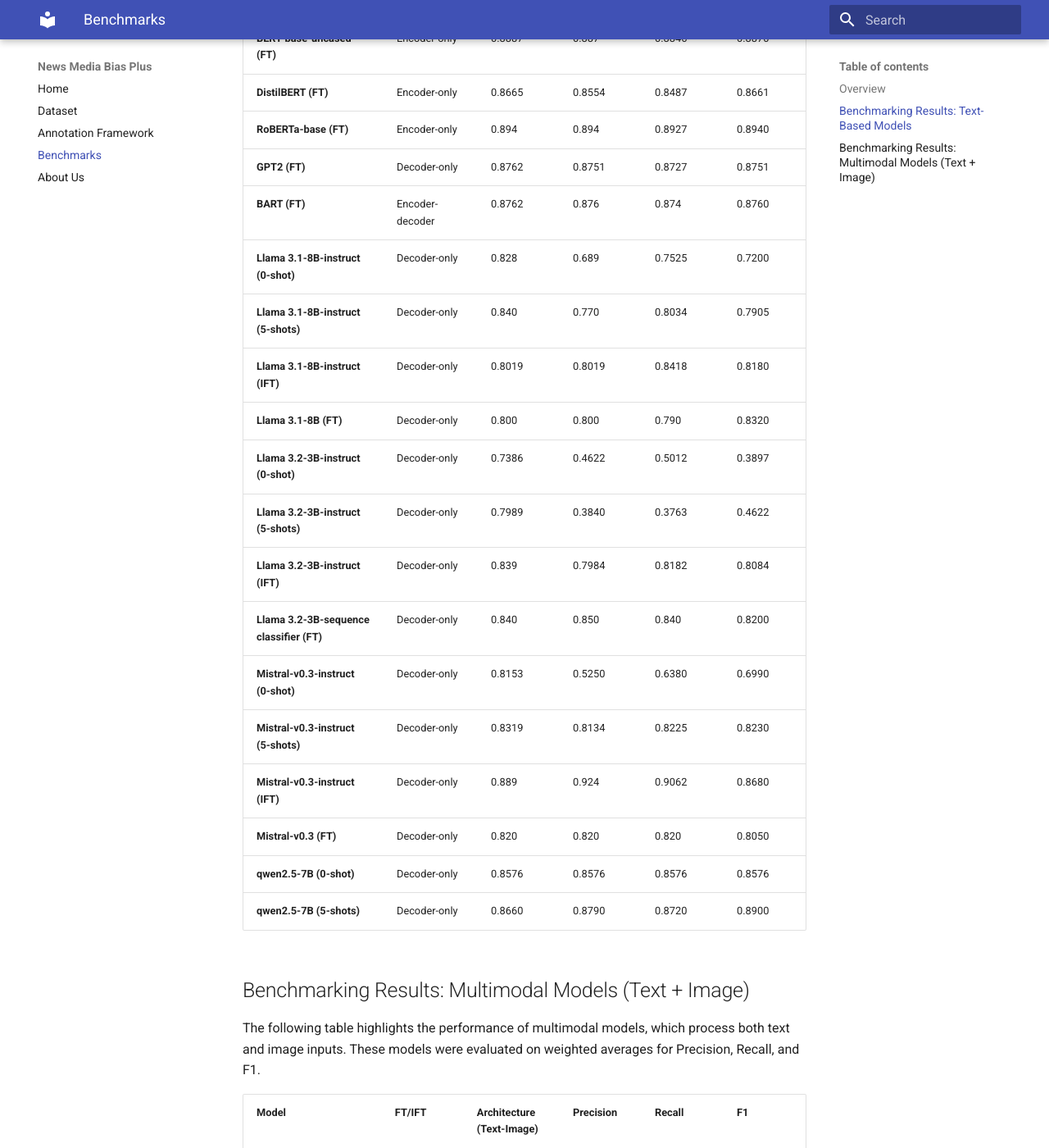
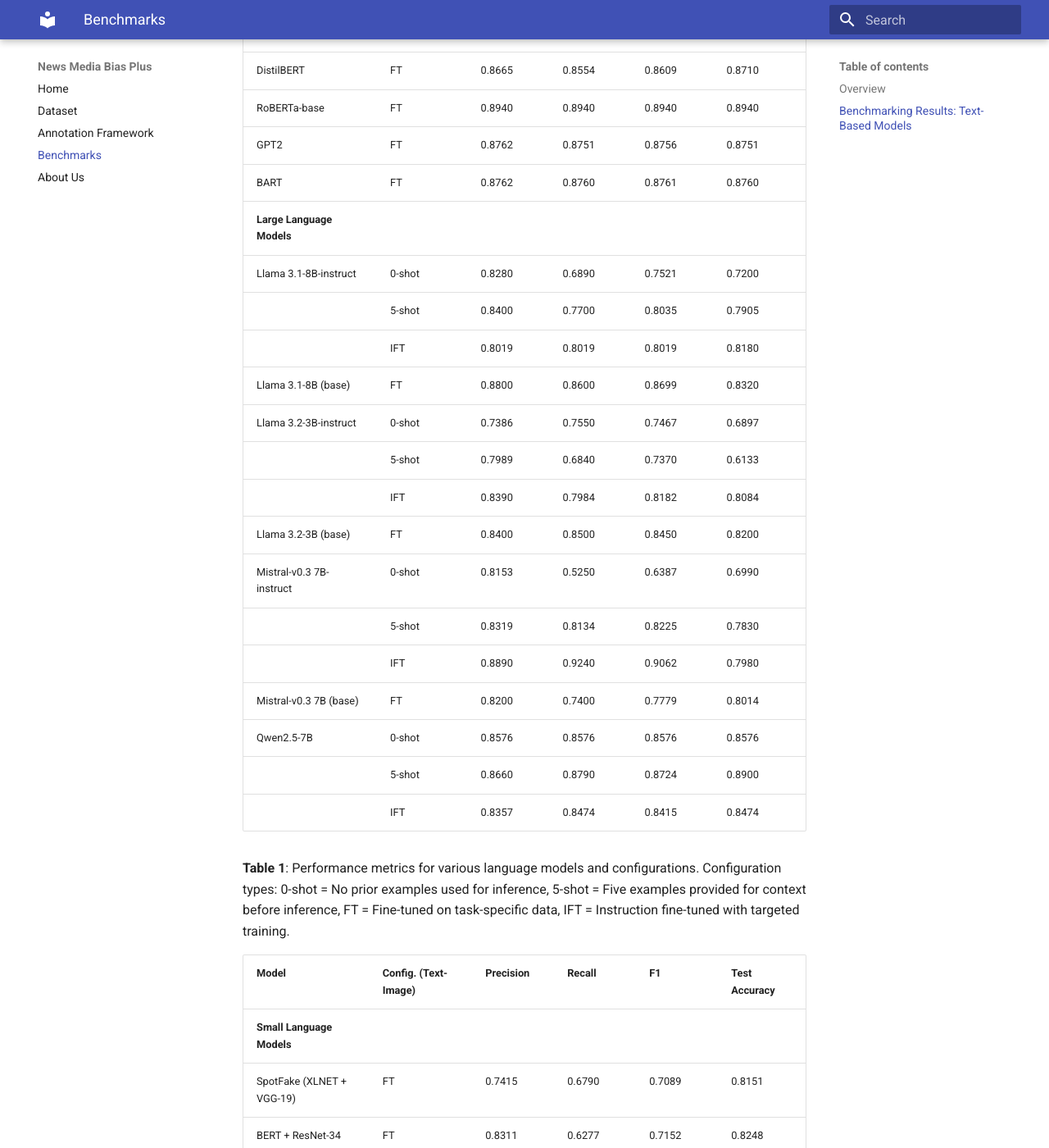
Before and after one commit to VectorInstitute/Newsmediabias-plus, an MkDocs documentation site: the page built from docs/Benchmark.md, in a window 1280 px wide and 1400 px high, scrolled down 615 px. Shown: the whole window at 82% size. Built offline with MkDocs 1.6.1 and Material for MkDocs 9.7.7, drawn with Linux system fonts in a browser that asks for light colours; some of the changed text lies outside the part shown.

Commit message:
Add/update MkDocs documentation

```diff
--- a/docs/Benchmark.md
+++ b/docs/Benchmark.md
@@ -6,50 +6,50 @@
 
 ## Benchmarking Results: Text-Based Models
 
-The following table summarizes the performance of state-of-the-art text-based models. "FT" stands for Fine Tuning, "IFT" for Instruction Fine Tuning, and models have been evaluated across different metrics such as Precision, Recall, F1-Score, and Accuracy.
+| Model | Configuration | Precision | Recall | F1 | Test Accuracy |
+|--------|---------------|-----------|--------|----|---------------|
+| **Small Language Models** |  |  |  |  |  |
+| BERT-base-uncased | FT | 0.8887 | 0.8870 | 0.8878 | 0.8870 |
+| DistilBERT | FT | 0.8665 | 0.8554 | 0.8609 | 0.8710 |
+| RoBERTa-base | FT | 0.8940 | 0.8940 | 0.8940 | 0.8940 |
+| GPT2 | FT | 0.8762 | 0.8751 | 0.8756 | 0.8751 |
+| BART | FT | 0.8762 | 0.8760 | 0.8761 | 0.8760 |
+| **Large Language Models** |  |  |  |  |  |
+| Llama 3.1-8B-instruct | 0-shot | 0.8280 | 0.6890 | 0.7521 | 0.7200 |
+|  | 5-shot | 0.8400 | 0.7700 | 0.8035 | 0.7905 |
+|  | IFT | 0.8019 | 0.8019 | 0.8019 | 0.8180 |
+| Llama 3.1-8B (base) | FT | 0.8800 | 0.8600 | 0.8699 | 0.8320 |
+| Llama 3.2-3B-instruct | 0-shot | 0.7386 | 0.7550 | 0.7467 | 0.6897 |
+|  | 5-shot | 0.7989 | 0.6840 | 0.7370 | 0.6133 |
+|  | IFT | 0.8390 | 0.7984 | 0.8182 | 0.8084 |
+| Llama 3.2-3B (base) | FT | 0.8400 | 0.8500 | 0.8450 | 0.8200 |
+| Mistral-v0.3 7B-instruct | 0-shot | 0.8153 | 0.5250 | 0.6387 | 0.6990 |
+|  | 5-shot | 0.8319 | 0.8134 | 0.8225 | 0.7830 |
+|  | IFT | 0.8890 | 0.9240 | 0.9062 | 0.7980 |
+| Mistral-v0.3 7B (base) | FT | 0.8200 | 0.7400 | 0.7779 | 0.8014 |
+| Qwen2.5-7B | 0-shot | 0.8576 | 0.8576 | 0.8576 | 0.8576 |
+|  | 5-shot | 0.8660 | 0.8790 | 0.8724 | 0.8900 |
+|  | IFT | 0.8357 | 0.8474 | 0.8415 | 0.8474 |
 
-| Model                              | Architecture             | Precision | Recall | F1-Score | Accuracy |
-| ---------------------------------- | ------------------------ | --------- | ------ | -------- | -------- |
-| **BERT-base-uncased (FT)**         | Encoder-only             | 0.8887    | 0.887  | 0.8846   | 0.8870   |
-| **DistilBERT (FT)**                | Encoder-only             | 0.8665    | 0.8554 | 0.8487   | 0.8661   |
-| **RoBERTa-base (FT)**              | Encoder-only             | 0.894     | 0.894  | 0.8927   | 0.8940   |
-| **GPT2 (FT)**                      | Decoder-only             | 0.8762    | 0.8751 | 0.8727   | 0.8751   |
-| **BART (FT)**                      | Encoder-decoder          | 0.8762    | 0.876  | 0.874    | 0.8760   |
-| **Llama 3.1-8B-instruct (0-shot)** | Decoder-only             | 0.828     | 0.689  | 0.7525   | 0.7200   |
-| **Llama 3.1-8B-instruct (5-shots)**| Decoder-only             | 0.840     | 0.770  | 0.8034   | 0.7905   |
-| **Llama 3.1-8B-instruct (IFT)**    | Decoder-only             | 0.8019    | 0.8019 | 0.8418   | 0.8180   |
-| **Llama 3.1-8B (FT)**              | Decoder-only             | 0.800     | 0.800  | 0.790    | 0.8320   |
-| **Llama 3.2-3B-instruct (0-shot)** | Decoder-only             | 0.7386    | 0.4622 | 0.5012   | 0.3897   |
-| **Llama 3.2-3B-instruct (5-shots)**| Decoder-only             | 0.7989    | 0.3840 | 0.3763   | 0.4622   |
-| **Llama 3.2-3B-instruct (IFT)**    | Decoder-only             | 0.839     | 0.7984 | 0.8182   | 0.8084   |
-| **Llama 3.2-3B-sequence classifier (FT)** | Decoder-only     | 0.840     | 0.850  | 0.840    | 0.8200   |
-| **Mistral-v0.3-instruct (0-shot)** | Decoder-only             | 0.8153    | 0.5250 | 0.6380   | 0.6990   |
-| **Mistral-v0.3-instruct (5-shots)**| Decoder-only             | 0.8319    | 0.8134 | 0.8225   | 0.8230   |
-| **Mistral-v0.3-instruct (IFT)**    | Decoder-only             | 0.889     | 0.924  | 0.9062   | 0.8680   |
-| **Mistral-v0.3 (FT)**              | Decoder-only             | 0.820     | 0.820  | 0.820    | 0.8050   |
-| **qwen2.5-7B (0-shot)**            | Decoder-only             | 0.8576    | 0.8576 | 0.8576   | 0.8576   |
-| **qwen2.5-7B (5-shots)**           | Decoder-only             | 0.8660    | 0.8790 | 0.8720   | 0.8900   |
+**Table 1**: Performance metrics for various language models and configurations. Configuration types: 0-shot = No prior examples used for inference, 5-shot = Five examples provided for context before inference, FT = Fine-tuned on task-specific data, IFT = Instruction fine-tuned with targeted training.
 
-## Benchmarking Results: Multimodal Models (Text + Image)
+| Model | Config. (Text-Image) | Precision | Recall | F1 | Test Accuracy |
+|-------|-----------------------|-----------|--------|----|---------------|
+| **Small Language Models** |  |  |  |  |  |
+| SpotFake (XLNET + VGG-19) | FT | 0.7415 | 0.6790 | 0.7089 | 0.8151 |
+| BERT + ResNet-34 | FT | 0.8311 | 0.6277 | 0.7152 | 0.8248 |
+| FND-CLIP (BERT and CLIP) | FT | 0.6935 | 0.7151 | 0.7041 | 0.8971 |
+| Distill-RoBERTa and CLIP | FT | 0.7000 | 0.6600 | 0.6794 | 0.8600 |
+| **Large Vision Language Models** |  |  |  |  |  |
+| Phi-3-vision-128k-instruct | 0-shot | 0.7400 | 0.6700 | 0.7033 | 0.7103 |
+| Phi-3-vision-128k-instruct | 5-shot | 0.7600 | 0.7200 | 0.7395 | 0.7024 |
+| Phi-3-vision-128k-instruct | IFT | 0.7800 | 0.8000 | 0.7899 | 0.7200 |
+| LLaVA-1.6 | 0-shot | 0.7531 | 0.6466 | 0.6958 | 0.6500 |
+| LLaVA-1.6 | 5-shot | 0.7102 | 0.6893 | 0.6996 | 0.6338 |
+| Llama-3.2-11B-Vision-Instruct | 0-shot | 0.6668 | 0.7233 | 0.6939 | 0.7060 |
+| Llama-3.2-11B-Vision-Instruct | 5-shot | 0.7570 | 0.7630 | 0.7600 | 0.7299 |
+| Llama-3.2-11B-Vision-Instruct | IFT | 0.7893 | 0.8838 | 0.8060 | 0.9040 |
 
-The following table highlights the performance of multimodal models, which process both text and image inputs. These models were evaluated on weighted averages for Precision, Recall, and F1.
-
-| Model                                    | FT/IFT   | Architecture (Text-Image)         | Precision   | Recall      | F1          |
-| ---------------------------------------- | -------- | --------------------------------- | ----------- | ----------- | ----------- |
-| **SpotFake (XLNET + VGG-19)**            | FT       | Encoder-Encoder                   | 0.7415      | 0.6790      | 0.7040      |
-| **BERT + ResNet-34**                     | FT       | Encoder-Encoder                   | 0.8311      | 0.6277      | 0.6745      |
-| **FND-CLIP (BERT and CLIP/ResNET + CLIP)** | FT      | Encoder-Encoder                   | 0.6935      | 0.7151      | 0.7035      |
-| **InstructBlipV (Text + Images)**        | FT       | Encoder-Encoder                   | -           | -           | -           |
-| **Distill-bert/CLIP**                    | FT       | Encoder-Encoder                   | 0.5472      | 0.4047      | 0.4652      |
-| **google/paligemma-3b-pt-224**           | IFT      | Decoder-Encoder                   | -           | -           | -           |
-| **microsoft/Phi-3-vision-128k-instruct** | 0-shot   | Decoder-Encoder                   | -           | -           | -           |
-| **microsoft/Phi-3-vision-128k-instruct** | 5-shots  | Decoder-Encoder                   | -           | -           | -           |
-| **Pixtral-12B-2409**                     | 0-shot   | Decoder-Encoder                   | -           | -           | -           |
-| **Pixtral-12B-2409**                     | 2-shots  | Decoder-Encoder                   | -           | -           | -           |
-| **LLaVA-1.6**                            | 0-shot   | Decoder-Encoder                   | -           | -           | -           |
-| **Llama-3.2-11B-Vision-Instruct**        | 0-shot   | Decoder-Encoder                   | -           | -           | -           |
-| **meta-llama/Llama-Guard-3-11B-Vision**  | FT       | Decoder-Encoder                   | -           | -           | -           |
-
----
+**Table 2**: Performance metrics for various small and large language models in text-image configurations. Configuration types: 0-shot = No prior examples used for inference, 5-shot = Five examples provided for context before inference, FT = Fine-tuning, IFT = Instruction Fine-tuning.
 
 This benchmarking offers an insightful overview of how various models, ranging from smaller to large-scale, perform in distinct environments and tasks. The text-based and multimodal benchmarks reflect the strength of these models in handling the complexities of both textual data and combined text-image inputs, providing a useful reference for selecting the appropriate model based on the task requirements.
```
Also changed, not shown: docs/About-us.md (+1 -1 lines).
